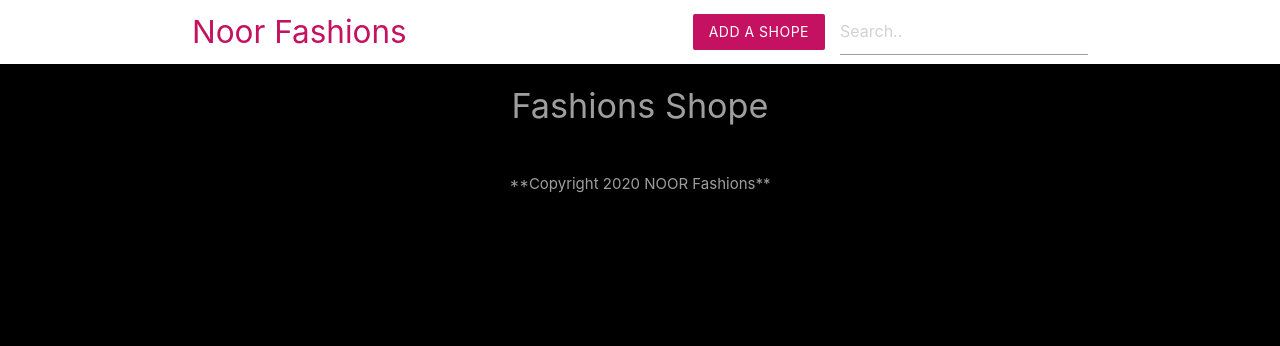
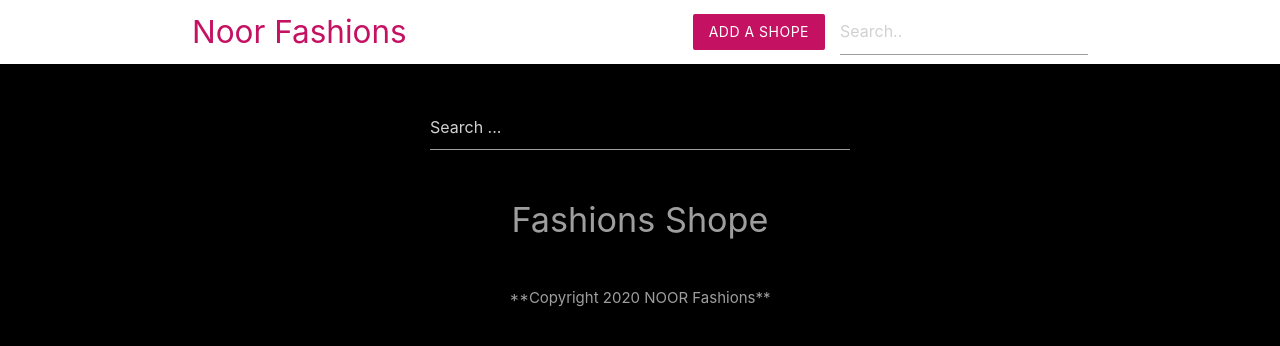
Before and after one commit to noor2020-eng/Fashions, a PHP site: page / in a window 1280 px wide. Shown: the top 346 px of the page. Run offline with PHP 8.4, Linux system fonts and the light colour scheme; data that the repository does not hold is empty.

Commit message:
second commit

```diff
--- a/index.php
+++ b/index.php
@@ -25,6 +25,12 @@ mysqli_close($conn);
 <html>
 
   <?php include('template/header.php'); ?>
+     <div class="hero mb-5">
+
+      <form action="reasultSearch.php" method="get">
+        <input class="brand-text" type="text" name="search"  placeholder="Search ...">
+      </form>
+      </div>
   <h4 class="center grey-text"> Fashions Shope </h4>
   <div class="container">
     <div class="row">
```
